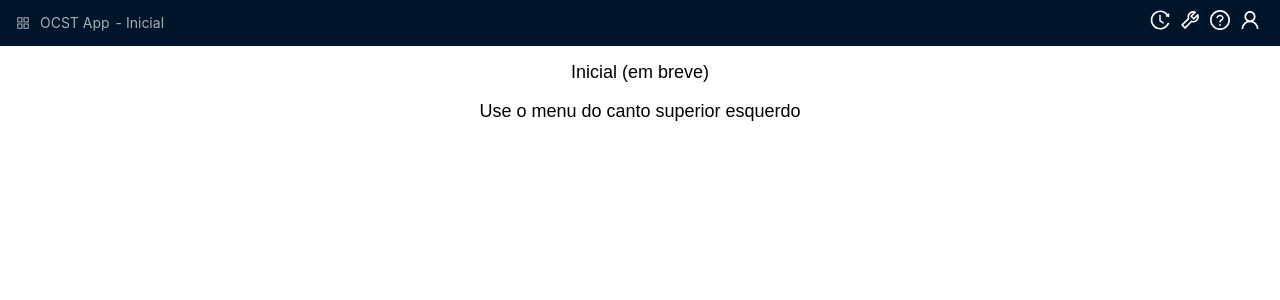
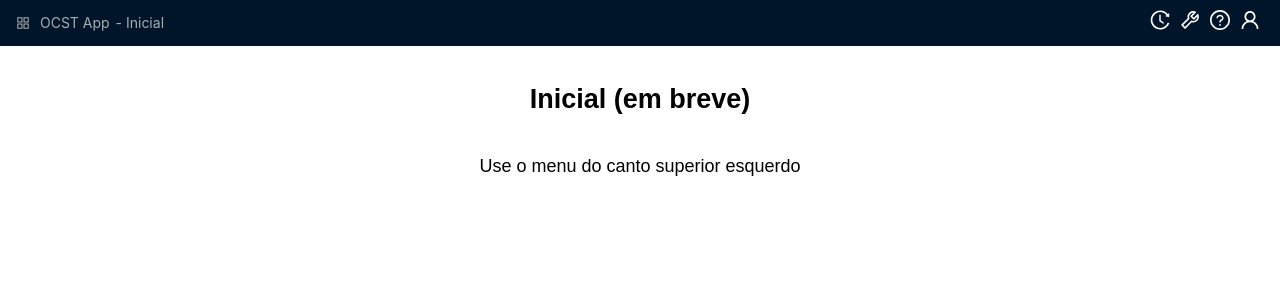
Before and after one commit to NogueiraJr/20241004, a React (Create React App) app: page /ini in a window 1280 px wide. Shown: the top 300 px of the page. Built offline with nearby package versions, Linux system fonts and the light colour scheme.

Commit message:
Part 02 - First Charts Samples

```diff
--- a/src/components/menu/Inicial.tsx
+++ b/src/components/menu/Inicial.tsx
@@ -1,9 +1,156 @@
 import React from 'react';
 import { useParameter } from '../../context/ParameterContext';
+import { Line } from 'react-chartjs-2';
+import { Bar } from 'react-chartjs-2';
+import { Pie } from 'react-chartjs-2';
+import { Chart as ChartJS, CategoryScale, LinearScale, PointElement, LineElement, BarElement, ArcElement, Title, Tooltip, Legend } from 'chart.js';
+import { produtosOficinaCarro } from '../fields/Dados/sysOficinaCarro/produtosOficinaCarro-json';
+import { produtosLocacaoRoupa } from '../fields/Dados/sysLocacaoRoupa/produtosLocacaoRoupa-json';
+import '../../index.css';
+
+ChartJS.register(CategoryScale, LinearScale, PointElement, LineElement, BarElement, ArcElement, Title, Tooltip, Legend);
 
 const Inicial: React.FC = () => {
   const { system } = useParameter();
-  return <div style={{ display: 'flex', flexDirection: 'column', alignItems: 'center', fontSize: '18px', fontFamily: "sans-serif" }}>Inicial (em breve) <p> Use o menu do canto superior esquerdo </p></div>;
+
+  const renderCharts = () => {
+    if (system === 'sysOficinaCarro') {
+      const atendimentosPorDiaData = {
+        labels: ['Seg', 'Ter', 'Qua', 'Qui', 'Sex', 'Sáb', 'Dom'],
+        datasets: [
+          {
+            label: 'Atendimentos',
+            data: [4, 8, 5, 9, 3, 0, 0],
+            borderColor: '#8884d8',
+            backgroundColor: '#8884d8',
+            fill: false,
+          },
+        ],
+      };
+
+      const produtosMaisUsadosData = {
+        labels: produtosOficinaCarro.map((produto) => produto.name),
+        datasets: [
+          {
+            label: 'Quantidade',
+            data: produtosOficinaCarro.map((produto) => produto.quantity),
+            backgroundColor: '#8884d8',
+          },
+        ],
+      };
+
+      const valoresCobradosData = {
+        labels: produtosOficinaCarro.map((produto) => produto.name),
+        datasets: [
+          {
+            label: 'Valores',
+            data: produtosOficinaCarro.map((produto) => produto.price),
+            backgroundColor: ['#0088FE', '#00C49F', '#FFBB28', '#FF8042'],
+          },
+        ],
+      };
+
+      return (
+        <div className="charts-container">
+          <div className="cardChart large">
+            <h3>Atendimentos por Dia da Semana</h3>
+            <div className="chart-container">
+              <Line data={atendimentosPorDiaData} options={{ responsive: true, maintainAspectRatio: false }} />
+            </div>
+          </div>
+          <div className="cardChart">
+            <h3>Serviços/Produtos Usados Mensalmente</h3>
+            <div className="chart-container">
+              <Bar data={produtosMaisUsadosData} options={{ responsive: true, maintainAspectRatio: false }} />
+            </div>
+          </div>
+          <div className="cardChart">
+            <h3>Valores Cobrados nos Atendimentos</h3>
+            <div className="chart-container">
+              <Pie data={valoresCobradosData} options={{ responsive: true, maintainAspectRatio: false }} />
+            </div>
+          </div>
+        </div>
+      );
+    } else if (system === 'sysLocacaoRoupa') {
+      const reservasPorDiaData = {
+        labels: ['Seg', 'Ter', 'Qua', 'Qui', 'Sex', 'Sáb', 'Dom'],
+        datasets: [
+          {
+            label: 'Reservas',
+            data: [100, 150, 80, 250, 70, 350, 50],
+            borderColor: '#8884d8',
+            backgroundColor: '#8884d8',
+            fill: false,
+          },
+        ],
+      };
+
+      const produtosMaisUsadosLocacaoData = {
+        labels: produtosLocacaoRoupa.map((produto) => produto.name),
+        datasets: [
+          {
+            label: 'Quantidade',
+            data: produtosLocacaoRoupa.map((produto) => produto.quantity),
+            backgroundColor: '#8884d8',
+          },
+        ],
+      };
+
+      const valoresCobradosLocacaoData = {
+        labels: produtosLocacaoRoupa.map((produto) => produto.name),
+        datasets: [
+          {
+            label: 'Valores',
+            data: produtosLocacaoRoupa.map((produto) => produto.price),
+            backgroundColor: ['#0088FE', '#00C49F', '#FFBB28', '#FF8042'],
+          },
+        ],
+      };
+
+      return (
+        <div className="charts-container">
+          <div className="cardChart">
+            <h3>Reservas por Dia da Semana</h3>
+            <div className="chart-container">
+              <Line data={reservasPorDiaData} options={{ responsive: true, maintainAspectRatio: false }} />
+            </div>
+          </div>
+          <div className="cardChart">
+            <h3>Serviços/Produtos Usados Mensalmente</h3>
+            <div className="chart-container">
+              <Bar data={produtosMaisUsadosLocacaoData} options={{ responsive: true, maintainAspectRatio: false }} />
+            </div>
+          </div>
+          <div className="cardChart">
+            <h3>Valores Cobrados nas Locações</h3>
+            <div className="chart-container">
+              <Pie data={valoresCobradosLocacaoData} options={{ responsive: true, maintainAspectRatio: false }} />
+            </div>
+          </div>
+        </div>
+      );
+    } else {
+      return <p>Use o menu do canto superior esquerdo</p>;
+    }
+  };
+
+  const getTitle = () => {
+    if (system === 'sysOficinaCarro') {
+      return 'Oficina de Carros';
+    } else if (system === 'sysLocacaoRoupa') {
+      return 'Locação de Roupas';
+    } else {
+      return 'Inicial (em breve)';
+    }
+  };
+
+  return (
+    <div className="inicial-container">
+      <h2>{getTitle()}</h2>
+      {renderCharts()}
+    </div>
+  );
 };
 
 export default Inicial;
--- a/src/index.css
+++ b/src/index.css
@@ -63,3 +63,69 @@
 .ant-table-tbody>tr>td {
     border-top: 1px solid rgba(108, 105, 105, 0.276) !important;
 }
+
+.inicial-container {
+  display: flex;
+  flex-direction: column;
+  align-items: center;
+  font-size: 18px;
+  font-family: sans-serif;
+}
+
+.charts-container {
+  display: flex;
+  flex-wrap: wrap;
+  justify-content: center;
+  align-items: center;
+  gap: 16px;
+  min-height: 100vh; /* Garante que o contêiner ocupe a altura total da tela */
+}
+
+.cardChart {
+  background: #fff;
+  border-radius: 8px;
+  box-shadow: 0 2px 8px rgba(0, 0, 0, 0.865);
+  margin: 16px;
+  padding: 16px;
+  width: 100%;
+  max-width: 600px;
+  display: flex;
+  flex-direction: column;
+  justify-content: center;
+  align-items: center;
+  height: 400px; /* Altura padrão para os gráficos */
+  overflow: hidden; /* Garante que o conteúdo não saia do card */
+}
+
+.cardChart.large {
+  height: 400px; /* Altura para o gráfico maior */
+}
+
+.cardChart h3 {
+  margin-bottom: 16px;
+  font-size: 16px;
+  text-align: center;
+}
+
+.cardChart .chart-container {
+  width: 100%;
+  height: 100%;
+  display: flex;
+  justify-content: center;
+  align-items: center;
+}
+
+/* Media query para telas menores */
+@media (max-width: 768px) {
+  .charts-container {
+    flex-direction: column;
+    align-items: center;
+    max-width: 350px;
+    margin-right: 28px;
+}
+
+  .cardChart {
+    width: 100%;
+    margin: 8px 0;
+  }
+}
```
